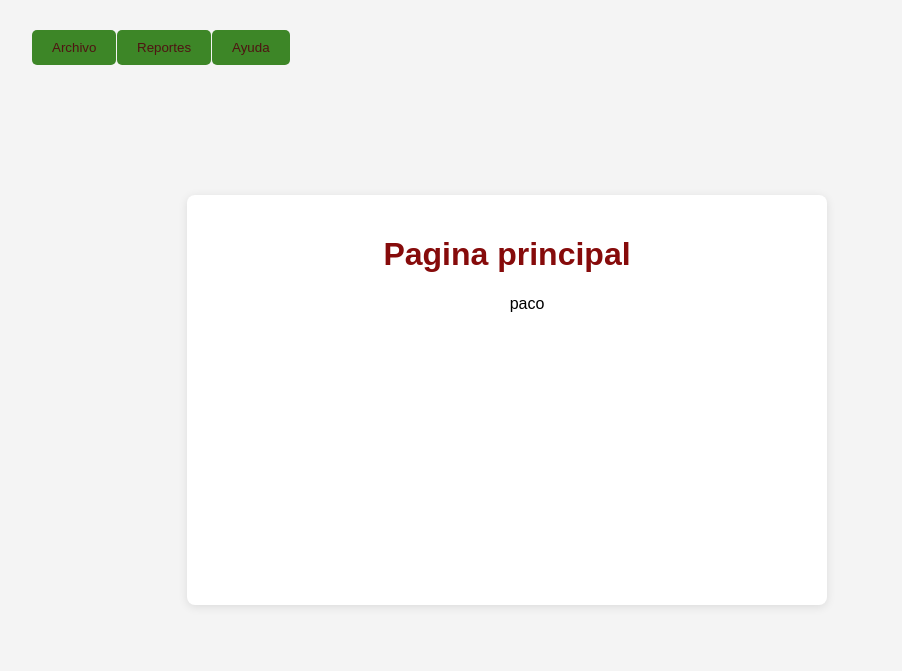
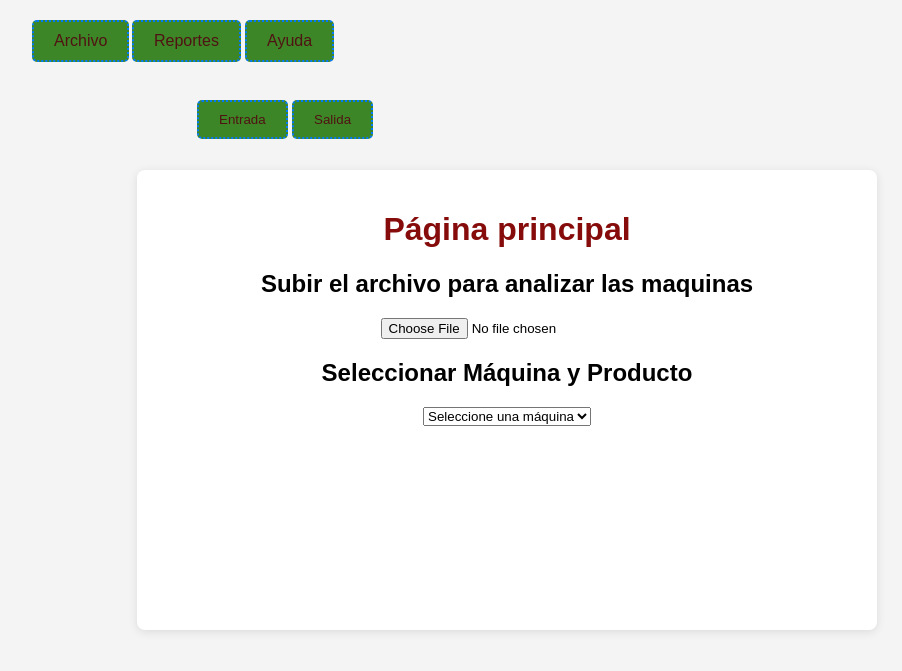
Before and after one commit to Farot3/IPC2_Proyecto2_202307820, a Flask app: page / in a window 1280 px wide. Shown: the top 671 px of the page, without its empty margins (133-1035 px from the left). Run offline with Flask 3, Linux system fonts and the light colour scheme.

Commit message:
Ya hay avances señores

```diff
--- a/pythonProject/app.py
+++ b/pythonProject/app.py
@@ -1,10 +1,13 @@
-from flask import Flask, render_template
+from flask import Flask, render_template, request, session
+from modules.ListaMaquina import leer_maquina
 
 app = Flask(__name__)
+app.secret_key = "tu_clave_secreta"
 
 
 @app.route("/")
 def Entrada():
+    print("Antes de render_template")
     return render_template("index.html")
 
 
@@ -13,5 +16,56 @@ def ayuda():
     return render_template("ayuda.html")
 
 
+@app.route("/buscar", methods=["GET", "POST"])
+def index():
+    if request.method == "POST":
+        uploaded_file = request.files["file"]
+
+        if uploaded_file.filename.endswith(".xml"):
+            # Leer el archivo XML y procesarlo
+            contenido_archivo = uploaded_file.read().decode(
+                "utf-8"
+            )  # Decodificar a UTF-8
+            lista_maquinas = leer_maquina(
+                contenido_archivo
+            )  # Pasar el contenido a la función leer_maquina
+            print("La máquina se ha leído")
+            lista_maquinas.imprimir()
+            return render_template("index.html", maquinas=lista_maquinas)
+        else:
+            return "Solo se permiten archivos .xml", 400
+
+    return render_template("index.html")
+
+
+@app.route("/seleccionar", methods=["POST"])
+def seleccionar_maquina():
+    maquina_seleccionada = request.form.get("maquina")
+    lista_maquinas = session.get("lista_maquinas")
+
+    productos = None
+    if lista_maquinas and maquina_seleccionada:
+        maquina = lista_maquinas.buscar_maquina(maquina_seleccionada)
+        if maquina:
+            productos = []
+            producto_actual = maquina.productos
+            while producto_actual:
+                productos.append(producto_actual)
+                producto_actual = producto_actual.siguiente
+
+    return render_template(
+        "index.html",
+        maquinas=lista_maquinas,
+        maquina_seleccionada=maquina_seleccionada,
+        productos=productos,
+    )
+
+
+@app.route("/seleccionar_producto", methods=["POST"])
+def seleccionar_producto():
+    producto_seleccionado = request.form.get("producto")
+    return f"Producto seleccionado: {producto_seleccionado}"
+
+
 if __name__ == "__main__":
     app.run(debug=True)
--- /dev/null
+++ b/pythonProject/modules/NodoProducto.py
@@ -0,0 +1,6 @@
+class NodoProducto:
+    def __init__(self, nombre, elaboracion):
+        self.nombre = nombre
+        self.elaboracion = elaboracion
+        self.siguiente = None
+        self.anterior = None
--- a/pythonProject/static/style.css
+++ b/pythonProject/static/style.css
@@ -15,8 +15,8 @@ body {
     padding: 20px;
     border-radius: 8px;
     box-shadow: 0 2px 10px rgba(0, 0, 0, 0.1);
-    width: 600px;
-    height: 370px;
+    width: 700px;
+    height: 420px;
     text-align: center;
     position: center;
 }
@@ -25,38 +25,90 @@ h1 {
     color: #860b0b;
 }
 
-.button1 {
+.button4 {
+    display: inline-block;
+    text-decoration: none;
     background-color: #3d8627;
     color: rgb(80, 19, 19);
     padding: 10px 20px;
-    border: none;
+    border: 2px dotted #007BFF;
     border-radius: 5px;
     cursor: pointer;
     position: absolute;
-    top: 30px;
+    top: 100px;
+    left: 330px;
+}
+
+.button5 {
+    display: inline-block;
+    text-decoration: none;
+    background-color: #3d8627;
+    color: rgb(80, 19, 19);
+    padding: 10px 20px;
+    border: 2px dotted #007BFF;
+    border-radius: 5px;
+    cursor: pointer;
+    position: absolute;
+    top: 100px;
+    left: 425px;
+}
+
+.button1 {
+    display: inline-block;
+    text-decoration: none;
+    background-color: #3d8627;
+    color: rgb(80, 19, 19);
+    padding: 10px 20px;
+    border: 2px dotted #007BFF;
+    border-radius: 5px;
+    cursor: pointer;
+    position: absolute;
+    top: 20px;
     left: 165px;
 }
 
 .button2 {
+    display: inline-block;
+    text-decoration: none;
     background-color: #3d8627;
     color: rgb(80, 19, 19);
     padding: 10px 20px;
-    border: none;
+    border: 2px dotted #007BFF;
     border-radius: 5px;
     cursor: pointer;
     position: absolute;
-    top: 30px;
-    left: 250px;
+    top: 20px;
+    left: 265px;
 }
 
 .button3 {
+    display: inline-block;
+    text-decoration: none;
     background-color: #3d8627;
     color: rgb(80, 19, 19);
     padding: 10px 20px;
-    border: none;
+    border: 2px dotted #007BFF;
     border-radius: 5px;
     cursor: pointer;
     position: absolute;
-    top: 30px;
-    left: 345px;
+    top: 20px;
+    left: 378px;
 }
+
+.DatosEstudiantes {
+    list-style-type: none;
+    padding: 0;
+}
+
+.DatosEstudiantes li {
+    margin: 10px 0;
+}
+
+.DatosEstudiantes li a {
+    text-decoration: none;
+    color: #007BFF;
+}
+
+.DatosEstudiantes li a:hover {
+    text-decoration: underline;
+}
--- a/pythonProject/templates/index.html
+++ b/pythonProject/templates/index.html
@@ -9,14 +9,45 @@
 </head>
 
 <body>
-    <button class="button1" type="button">Archivo</button>
-    <button class="button2" type="button">Reportes</button>
-    <button class="button3" type="button" href="/ayuda">Ayuda</button>
+    <a class="button1" type="button" href="/">Archivo</a>
+    <a class="button2" type="button">Reportes</a>
+    <a class="button3" type="button" href="/ayuda">Ayuda</a>
+
     <div class="container">
-        <h1>Pagina principal</h1>
-        <ul class="alumnos-lista">
-            paco
-        </ul>
+        <h1>Página principal</h1>
+        <h2>Subir el archivo para analizar las maquinas</h2>
+        <form action="/buscar" method="POST" enctype="multipart/form-data">
+            <input type="file" id="fileInput" name="file" accept=".xml">
+            <button type="submit" class="button4">Entrada</button>
+        </form>
+        <button type="submit" class="button5">Salida</button>
+
+        <h2>Seleccionar Máquina y Producto</h2>
+        <form action="/seleccionar" method="POST">
+            <select name="maquina" id="maquina-select" onchange="this.form.submit()">
+                <option value="">Seleccione una máquina</option>
+                {% if maquinas %}
+                {% for maquina in maquinas %}
+                <option value="{{ maquina.NombreMaquina }}" {% if maquina.NombreMaquina==maquina_seleccionada
+                    %}selected{% endif %}>
+                    {{ maquina.NombreMaquina }}
+                </option>
+                {% endfor %}
+                {% endif %}
+            </select>
+        </form>
+
+        {% if productos %}
+        <form action="/seleccionar_producto" method="POST">
+            <select name="producto" id="producto-select">
+                <option value="">Seleccione un producto</option>
+                {% for producto in productos %}
+                <option value="{{ producto.nombre }}">{{ producto.nombre }}</option>
+                {% endfor %}
+            </select>
+            <button type="submit">Seleccionar Producto</button>
+        </form>
+        {% endif %}
     </div>
 </body>
 
```
Also changed, not shown: pythonProject/Entrada.xml (deleted, +0 -17 lines), pythonProject/coco.xml (added, +43 -0 lines), pythonProject/modules/ListaMaquina.py (added, +80 -0 lines), pythonProject/modules/NodoMaquina.py (added, +11 -0 lines), pythonProject/templates/ayuda.html (+36 -10 lines).
